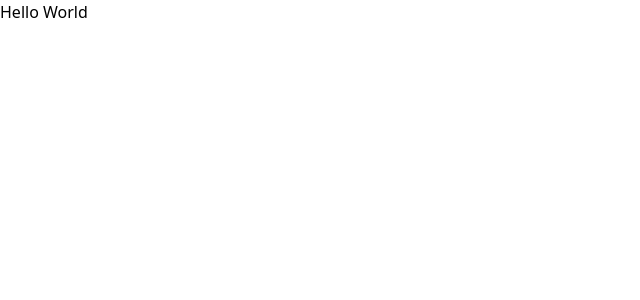
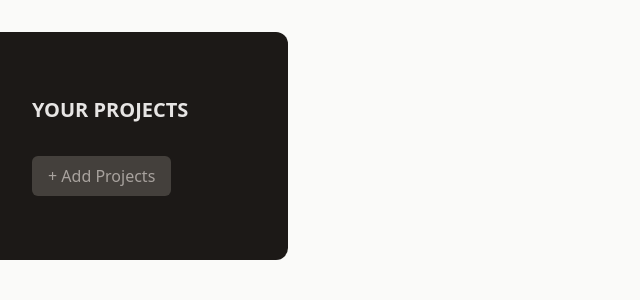
Before and after one commit to nancythomas2412/ProjectManagementApp, a React (Vite) app: page / in a window 1280 px wide. Shown: the top 300 px of the page, without its empty margins (0-640 px from the left). Built offline with nearby package versions, Linux system fonts and the light colour scheme.

Commit message:
Adding & styling Sidebar

```diff
--- a/src/App.jsx
+++ b/src/App.jsx
@@ -1,8 +1,10 @@
+import ProjectsSidebar from "./components/ProjectsSidebar";
+
 function App() {
   return (
-    <>
-      <h1 className="my-8 text-center text-5xl font-bold">Hello World</h1>
-    </>
+    <main className="h-screen my-8">
+      <ProjectsSidebar />
+    </main>
   );
 }
 
--- /dev/null
+++ b/src/components/ProjectsSidebar.jsx
@@ -0,0 +1,15 @@
+export default function ProjectsSidebar() {
+  return (
+    <aside className="w-1/3 px-8 py-16 bg-stone-900 text-stone-50 md:w-72 rounded-r-xl">
+      <h2 className="mb-8 font-bold uppercase md:text-xl text-stone-200">
+        Your Projects
+      </h2>
+      <div>
+        <button className="px-4 py-2 text-xs md:text-base rounded-md bg-stone-700 text-stone-400 hover:bg-stone-600 hover:text-stone-100">
+          + Add Projects
+        </button>
+      </div>
+      <ul></ul>
+    </aside>
+  );
+}
--- a/tailwind.config.js
+++ b/tailwind.config.js
@@ -1,22 +1,25 @@
+// from tailwindcss website
+
+// /** @type {import('tailwindcss').Config} */
+// module.exports = {
+//   content: ["./src/**/*.{html,js}"],
+//   theme: {
+//     extend: {},
+//   },
+//   plugins: [],
+// }
+
+
+//from Udemy Instructor
+
 /** @type {import('tailwindcss').Config} */
-module.exports = {
-  content: ["./src/**/*.{html,js}"],
+export default {
+  content: [
+    "./index.html",
+    "./src/**/*.{js,ts,jsx,tsx}",
+  ],
   theme: {
     extend: {},
   },
   plugins: [],
 }
-
-
-
-// /** @type {import('tailwindcss').Config} */
-// export default {
-//   content: [
-//     "./index.html",
-//     "./src/**/*.{js,ts,jsx,tsx}",
-//   ],
-//   theme: {
-//     extend: {},
-//   },
-//   plugins: [],
-// }
```
